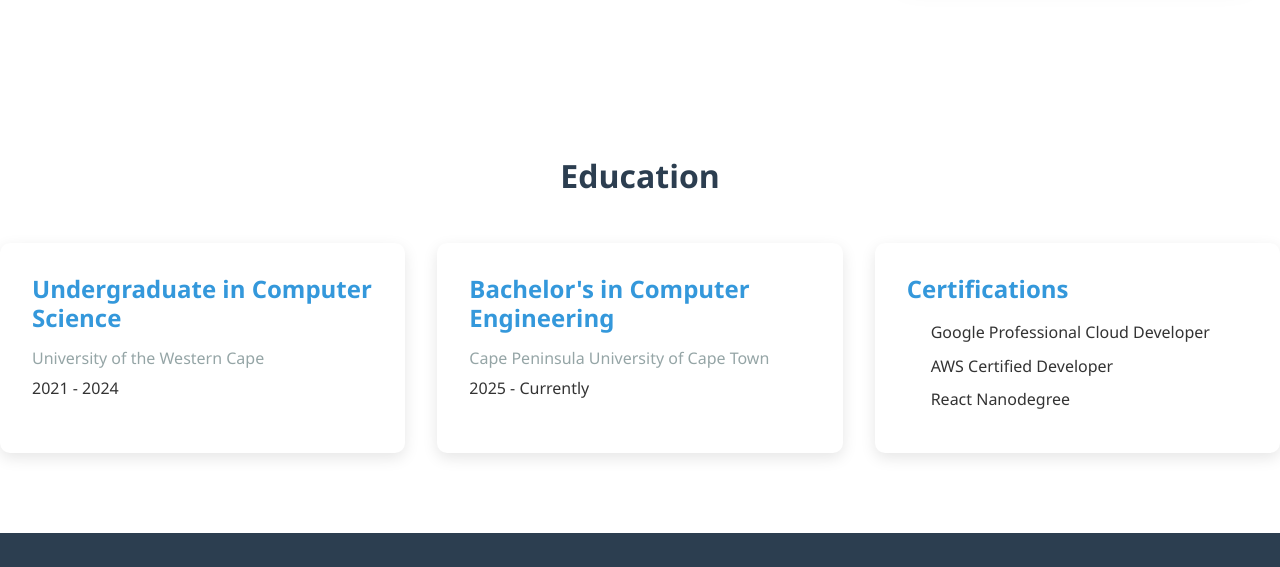
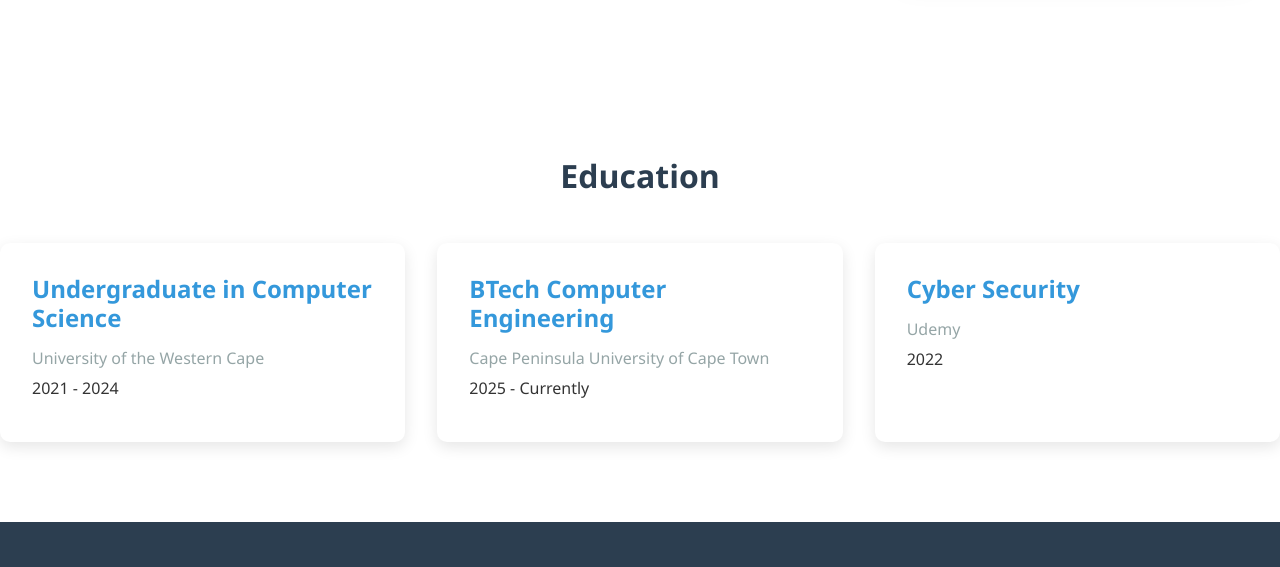
Before and after one commit to Mihlali25/MyPortfolio, a plain HTML site: page My Portfolio/about.html in a window 1280 px wide. Shown: the part 712-1279 px from the top of the page. Drawn offline with Linux system fonts and the light colour scheme.

Commit message:
about.html

```diff
--- a/My Portfolio/about.html
+++ b/My Portfolio/about.html
@@ -3,7 +3,7 @@
 <head>
     <meta charset="UTF-8">
     <meta name="viewport" content="width=device-width, initial-scale=1.0">
-    <title>About Me | Mihlali Matshikiza Portfolio</title>
+    <title>About Me |Mihlali Matshikiza Portfolio</title>
     <link rel="stylesheet" href="css/style.css">
     <link rel="stylesheet" href="css/about.css">
     <link rel="stylesheet" href="https://cdnjs.cloudflare.com/ajax/libs/font-awesome/6.0.0-beta3/css/all.min.css">
@@ -61,17 +61,15 @@
 
                 </div>
                 <div class="education-card">
-                    <h3>Bachelor's in Computer Engineering</h3>
+                    <h3>BTech Computer Engineering</h3>
                     <h4>Cape Peninsula University of Cape Town</h4>
                     <p>2025 - Currently</p>
 
                 </div>
                 <div class="education-card">
-                    <h3>Certifications</h3>
-                    <ul>
-                        <li>Google Professional Cloud Developer</li>
-                        <li>AWS Certified Developer</li>
-                        <li>React Nanodegree</li>
+                    <h3>Cyber Security</h3>
+                    <h4>Udemy</h4>
+                    <p>2022</p>
                     </ul>
                 </div>
             </div>
@@ -89,9 +87,8 @@
                 <a href="contact.html">Contact</a>
             </div>
             <div class="social-icons">
-                <a href="https://github.com/johndoe" target="_blank"><i class="fab fa-github"></i></a>
-                <a href="https://linkedin.com/in/johndoe" target="_blank"><i class="fab fa-linkedin"></i></a>
-                <a href="https://twitter.com/johndoe" target="_blank"><i class="fab fa-twitter"></i></a>
+                <a href="https://github.com/Mihlali25" target="_blank"><i class="fab fa-github"></i></a>
+                <a href="www.linkedin.com/in/mihlalimatshikiza" target="_blank"><i class="fab fa-linkedin"></i></a>
             </div>
         </div>
         <div class="copyright">
```
